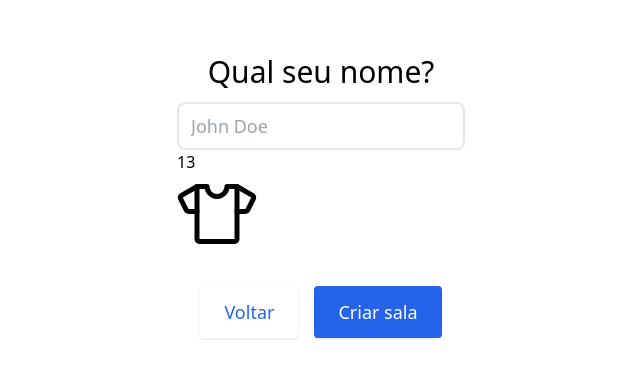
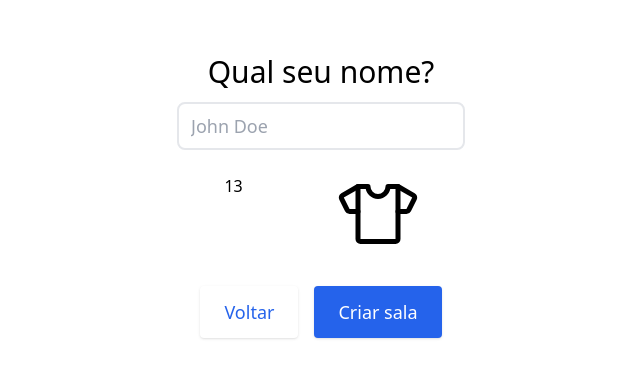
Before and after one commit to mtluiz/homepoker.app, a Next.js app: page / in a window 1280 px wide. Shown: the part 210-588 px from the top of the page, without its empty margins (319-959 px from the left). Built offline with nearby package versions, Linux system fonts and the light colour scheme.

Commit message:
style: create room flex

```diff
--- a/src/common/components/elements/home/CreateRoom.js
+++ b/src/common/components/elements/home/CreateRoom.js
@@ -6,7 +6,7 @@ export default function CreateRoom() {
       <h1 className='text-3xl text-center my-3'>Qual seu nome?</h1>
       <input class="relative block px-3 py-2 border-2 border-gray-200 rounded-lg w-full text-lg focus:ring-0" id="name" type="text" placeholder="John Doe" />
 
-      <div className="cards">
+      <div className="cards flex justify-around my-6">
         <div className="card">13</div>
         <div className="card">
           <svg xmlns="http://www.w3.org/2000/svg" width="80" height="80" fill="#000000" viewBox="0 0 256 256"><rect width="256" height="256" fill="none"></rect><path d="M192,120h27.1a7.9,7.9,0,0,0,7.1-4.4l18.4-36.8a8.1,8.1,0,0,0-3.2-10.6L192,40" fill="none" stroke="#000000" stroke-linecap="round" stroke-linejoin="round" stroke-width="16"></path><path d="M64,120H36.9a7.9,7.9,0,0,1-7.1-4.4L11.4,78.8a8.1,8.1,0,0,1,3.2-10.6L64,40" fill="none" stroke="#000000" stroke-linecap="round" stroke-linejoin="round" stroke-width="16"></path><path d="M160,40a32,32,0,0,1-64,0H64V208a8,8,0,0,0,8,8H184a8,8,0,0,0,8-8V40Z" fill="none" stroke="#000000" stroke-linecap="round" stroke-linejoin="round" stroke-width="16"></path></svg>
```
